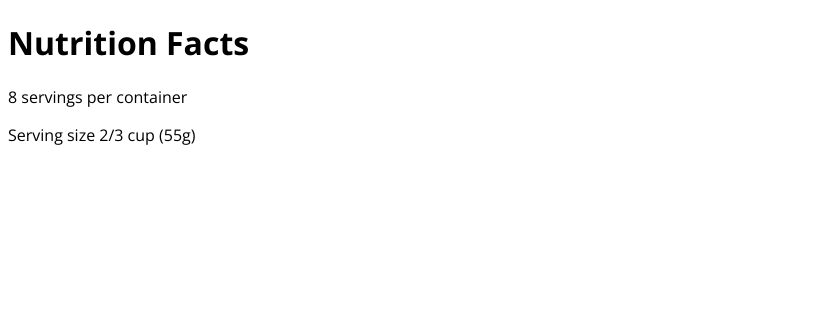
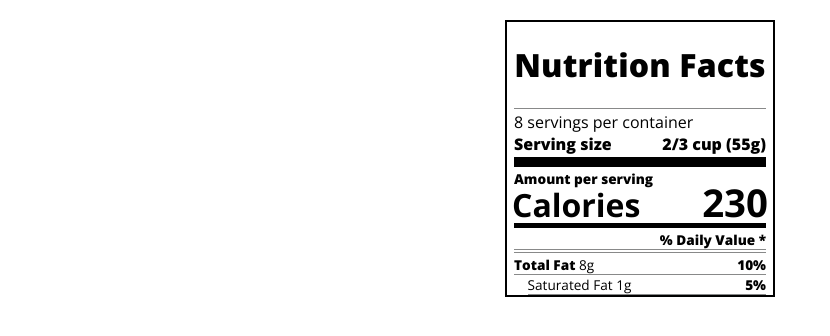
Before and after one commit to Jerdon07/223133568-LITAOEN, a plain HTML site: page freecodecamp/Certification2/NutritionLabel/index.html in a window 1280 px wide. Shown: the whole page, without its empty margins (0-830 px from the left). Drawn offline with nearby package versions, Linux system fonts and the light colour scheme.

Commit message:
Finished Step 48

```diff
--- a/freecodecamp/Certification2/NutritionLabel/index.html
+++ b/freecodecamp/Certification2/NutritionLabel/index.html
@@ -9,8 +9,32 @@
 </head>
 
 <body>
-    <h1>Nutrition Facts</h1>
-    <p>8 servings per container</p>
-    <p>Serving size 2/3 cup (55g)</p>
+    <div class="label">
+      <header>
+        <h1 class="bold">Nutrition Facts</h1>
+      <div class="divider"></div>
+      <p>8 servings per container</p>
+      <p class="bold">Serving size <span>2/3 cup (55g)</span></p>
+      </header>
+
+      <div class="divider large"></div>
+
+      <div class="calories-info">
+        <div class="left-container">
+          <h2 class="bold small-text">Amount per serving</h2>
+          <p>Calories</p>
+        </div>
+        <span>230</span>
+      </div>
+
+      <div class="divider medium"></div>
+
+      <div class="daily-value small-text">
+        <p class="bold right">% Daily Value *</p>
+        <div class="divider"></div>
+        <p><span><span class="bold">Total Fat</span> 8g</span> <span class="bold">10%</span></p>
+        <p class="indent">Saturated Fat 1g <span class="bold">5%</span></p>
+      </div>
+    </div>
 </body>
 </html>
--- a/freecodecamp/Certification2/NutritionLabel/styles.css
+++ b/freecodecamp/Certification2/NutritionLabel/styles.css
@@ -1,7 +1,58 @@
+* {
+    box-sizing: border-box;
+}
+
 html {
     font-size: 16px;
+} body {
+    font-family: 'Open Sans', sans-serif;
+} .label {
+    width: 270px;
+    padding: 0 7px;
+    margin: 20px auto;
+    border: 2px solid black;
 }
 
-body {
-    font-family: 'Open Sans', sans-serif;
+header h1 {
+    text-align: center;
+    margin: -4 0;
+    letter-spacing: 0.15px;
+} .divider {
+    margin: 2px 0;
+    border-bottom: 1px solid #888989;
+} p {
+    margin: 0;
+    display: flex;
+    justify-content: space-between;
+} .bold {
+    font-weight: 800;
+} .large {
+    height: 10px;
+} .large, .medium {
+    background-color: black;
+    border: 0;
+} .small-text {
+    font-size: 0.85rem;
+} .calories-info h2 {
+    margin: 0;
+} .calories-info {
+    display: flex;
+    justify-content: space-between;
+    align-items: flex-end;
+} .left-container p {
+    margin: -5px -2px;
+    font-size: 2em;
+    font-weight: 700;
+} .calories-info span {
+    font-size: 2.4em;
+    font-weight: 700;
+    margin: -7px -2px;
+} .medium {
+    height: 5px;
+} .right {
+    justify-content: flex-end;
+} .indent {
+    margin-left: 1em;
+} .daily-value p {
+    border-bottom: 1px solid #888989;
 }
```
